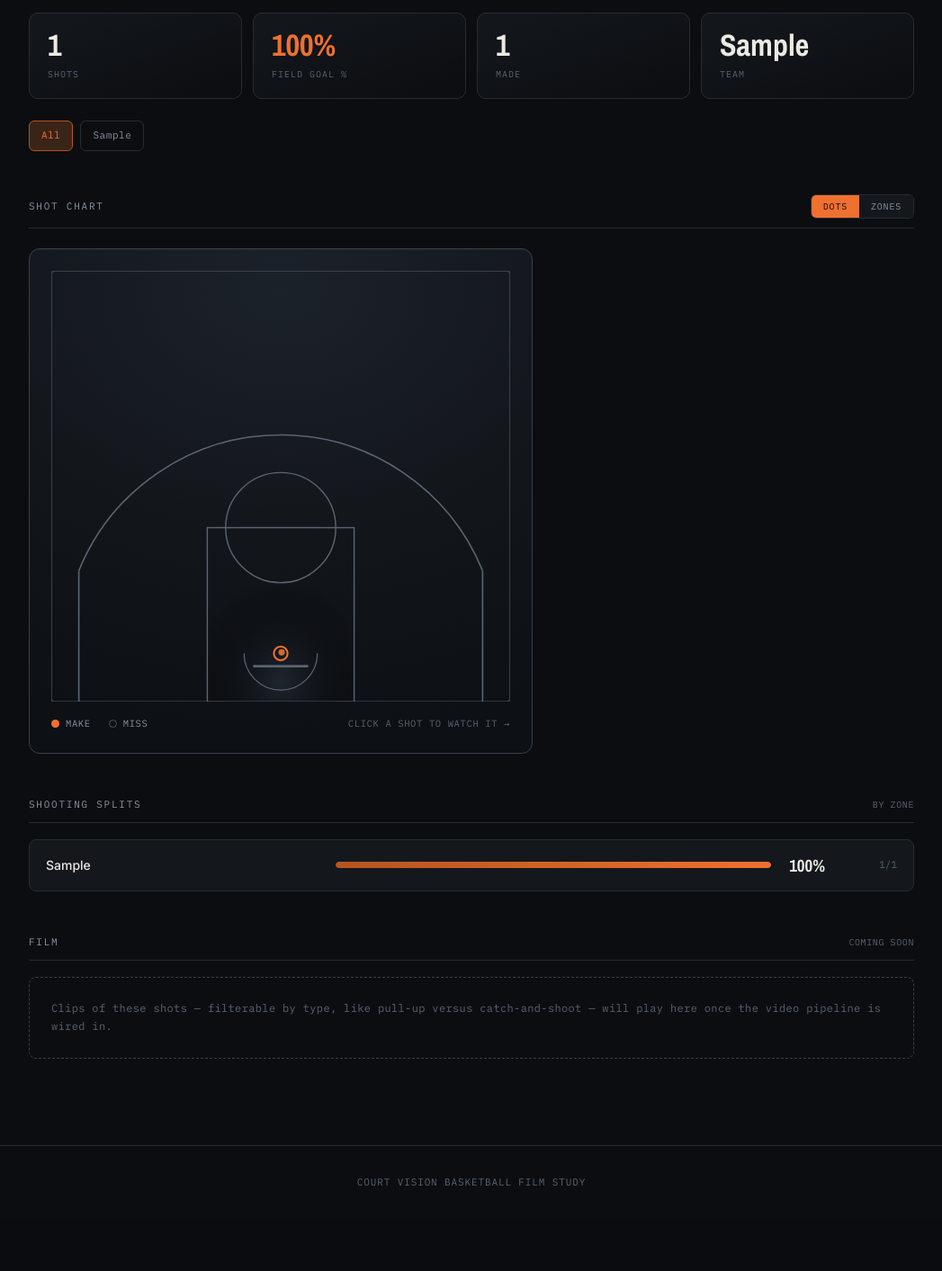
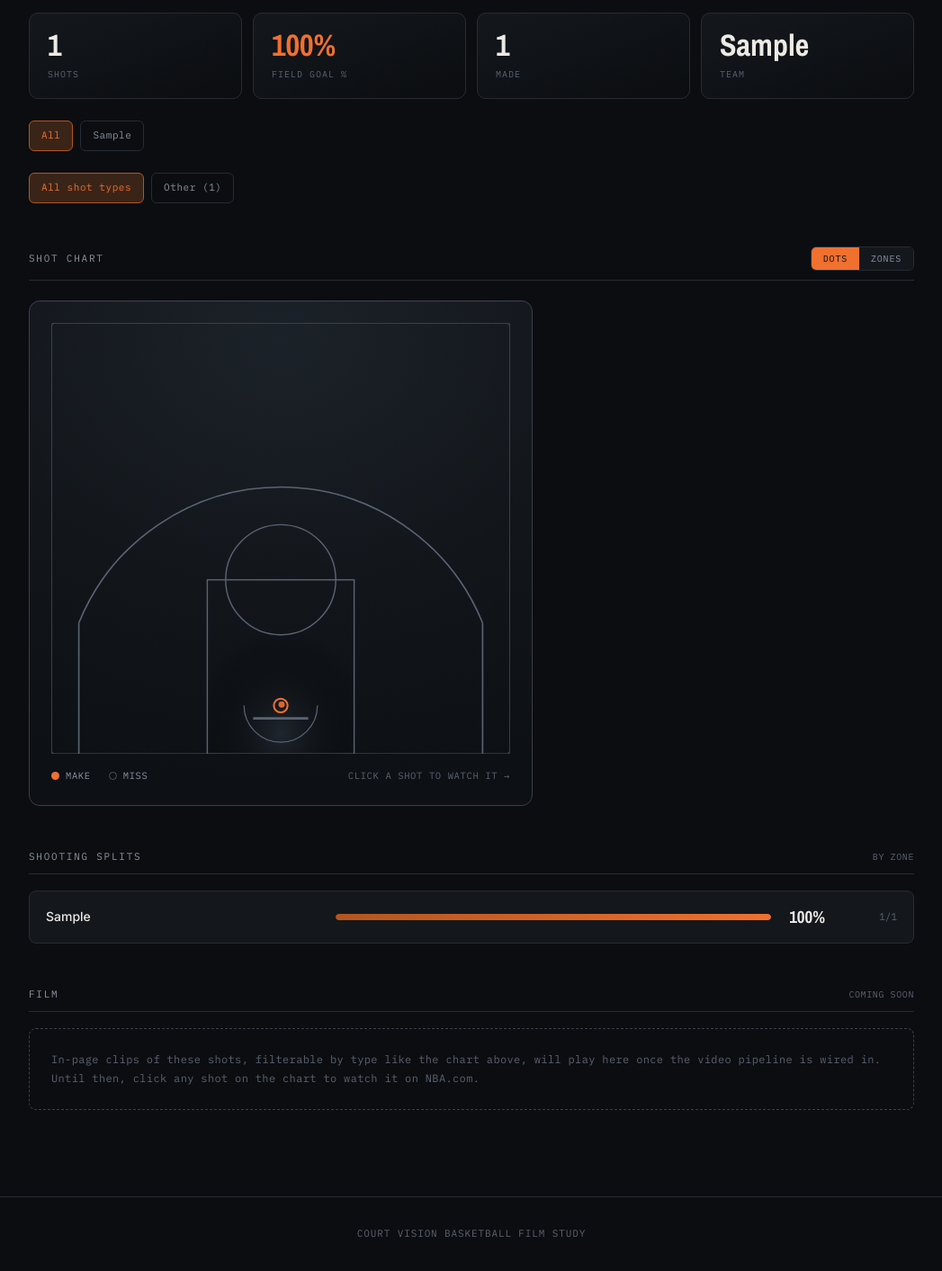
Before and after one commit to BenyaminMahamed/Court-Vision, a Django app: page /players/1/ in a window 1280 px wide. Shown: the part 372-1785 px from the top of the page at 90% size, without its empty margins (116-1163 px from the left). Before the commit the page ends 1690 px from the top, so only its background shows below. Run offline with Django 5.2, Linux system fonts and the light colour scheme; tables that the repository leaves empty hold one stand-in row (values such as "Sample post").

Commit message:
shot types setup

```diff
--- /dev/null
+++ b/library/shot_types.py
@@ -0,0 +1,44 @@
+"""
+Buckets nba_api's granular ACTION_TYPE strings (e.g. "Pullup Jump shot",
+"Driving Layup Shot", "Turnaround Fadeaway shot") into a handful of shot
+types coaches actually think and talk in.
+
+Single source of truth: `category_expression()` builds one Case/When SQL
+expression, used both to filter shots by type and to compute per-type
+counts for the filter UI. There is no second, Python-side copy of this
+logic — so the two can never quietly drift apart.
+
+Caveat: nba_api's raw ACTION_TYPE has no explicit "catch-and-shoot" tag.
+A plain "Jump Shot" with no qualifier (no recorded dribble move before it)
+is the closest available proxy, not a guarantee. Good enough as a first
+cut; can be tightened later if a better signal becomes available.
+"""
+
+from django.db.models import Case, When, Value, CharField
+
+CATEGORY_LABELS = {
+    "pullup": "Pull-Up",
+    "catch_shoot": "Catch & Shoot",
+    "rim": "At the Rim",
+    "post": "Post & Turnaround",
+    "other": "Other",
+}
+
+# Order matters — Case/When evaluates top to bottom, first match wins.
+# Most specific patterns go first so e.g. "Driving Floating Jump Shot"
+# lands in pull-up rather than being caught by the generic "jump shot" rule.
+_RULES = [
+    ("pullup", r"(pullup|pull-up|step ?back|driving jump|driving floating|driving bank)"),
+    ("rim", r"(layup|dunk|tip)"),
+    ("post", r"(turnaround|hook|fadeaway)"),
+    ("catch_shoot", r"(jump shot|bank shot)"),
+]
+
+
+def category_expression(field_name="action_type"):
+    """A queryset-annotatable Case expression mapping action_type -> category key."""
+    whens = [
+        When(**{f"{field_name}__iregex": pattern}, then=Value(key))
+        for key, pattern in _RULES
+    ]
+    return Case(*whens, default=Value("other"), output_field=CharField())
--- a/library/templates/library/player_detail.html
+++ b/library/templates/library/player_detail.html
@@ -41,9 +41,18 @@
 
     {% if seasons %}
     <div class="season-filter">
-        <a href="{% url 'library:player_detail' player.pk %}" class="season-pill {% if not active_season %}active{% endif %}">All</a>
-        {% for s in seasons %}
-            <a href="?season={{ s }}" class="season-pill {% if active_season == s %}active{% endif %}">{{ s }}</a>
+        <a href="{{ all_seasons_url }}" class="season-pill {% if not active_season %}active{% endif %}">All</a>
+        {% for s in season_pills %}
+            <a href="{{ s.url }}" class="season-pill {% if s.active %}active{% endif %}">{{ s.value }}</a>
+        {% endfor %}
+    </div>
+    {% endif %}
+
+    {% if shot_types %}
+    <div class="season-filter">
+        <a href="{{ all_types_url }}" class="season-pill {% if not active_type %}active{% endif %}">All shot types</a>
+        {% for t in shot_types %}
+            <a href="{{ t.url }}" class="season-pill {% if t.active %}active{% endif %}">{{ t.label }} ({{ t.count }})</a>
         {% endfor %}
     </div>
     {% endif %}
@@ -99,7 +108,7 @@
 
     <div class="section-label">Film <span class="hint">coming soon</span></div>
     <div class="stats-pending">
-        Clips of these shots — filterable by type, like pull-up versus catch-and-shoot — will play here once the video pipeline is wired in.
+        In-page clips of these shots, filterable by type like the chart above, will play here once the video pipeline is wired in. Until then, click any shot on the chart to watch it on NBA.com.
     </div>
 
     {{ shot_points|json_script:"shot-data" }}
--- a/library/views.py
+++ b/library/views.py
@@ -1,6 +1,20 @@
 from django.shortcuts import render, get_object_or_404
 from django.db.models import Count, Q
 from .models import Action, Player, Shot
+from .shot_types import category_expression, CATEGORY_LABELS
+
+
+def _url_with(request, **overrides):
+    """Build '?a=1&b=2' preserving existing query params, applying overrides.
+    Passing a value of None removes that param (used for 'clear this filter')."""
+    params = request.GET.copy()
+    for key, value in overrides.items():
+        if value is None:
+            params.pop(key, None)
+        else:
+            params[key] = value
+    qs = params.urlencode()
+    return f"?{qs}" if qs else "?"
 
 
 # ---- Action views ----
@@ -39,6 +53,32 @@ def player_detail(request, pk):
     if season and season in seasons:
         shots = shots.filter(season=season)
 
+    # Bucket every remaining shot (post season-filter) into a shot type once, up front.
+    shots = shots.annotate(shot_category=category_expression())
+
+    # Type counts reflect the season filter but NOT the type filter itself,
+    # so switching between type pills doesn't make the other pills' counts vanish.
+    type_counts = (
+        shots.values("shot_category")
+        .annotate(n=Count("id"))
+        .order_by("-n")
+    )
+    shot_types = [
+        {
+            "key": row["shot_category"],
+            "label": CATEGORY_LABELS.get(row["shot_category"], row["shot_category"]),
+            "count": row["n"],
+            "url": _url_with(request, type=row["shot_category"]),
+            "active": row["shot_category"] == request.GET.get("type"),
+        }
+        for row in type_counts if row["n"] > 0
+    ]
+    valid_type_keys = {row["shot_category"] for row in type_counts}
+
+    shot_type = request.GET.get("type")
+    if shot_type and shot_type in valid_type_keys:
+        shots = shots.filter(shot_category=shot_type)
+
     # Shot points for the chart — includes game/event/season for the NBA clip link
     shot_points = [
         {
@@ -67,6 +107,11 @@ def player_detail(request, pk):
             "pct": round(100 * mk / att) if att else 0,
         })
 
+    season_pills = [
+        {"value": s, "url": _url_with(request, season=s), "active": s == season}
+        for s in seasons
+    ]
+
     context = {
         "player": player,
         "shot_points": shot_points,
@@ -75,7 +120,12 @@ def player_detail(request, pk):
         "made": made,
         "fg_pct": round(100 * made / total) if total else 0,
         "seasons": seasons,
+        "season_pills": season_pills,
+        "all_seasons_url": _url_with(request, season=None),
         "active_season": season,
+        "shot_types": shot_types,
+        "all_types_url": _url_with(request, type=None),
+        "active_type": shot_type,
         "shown_count": shots.count(),
     }
     return render(request, "library/player_detail.html", context)
```
